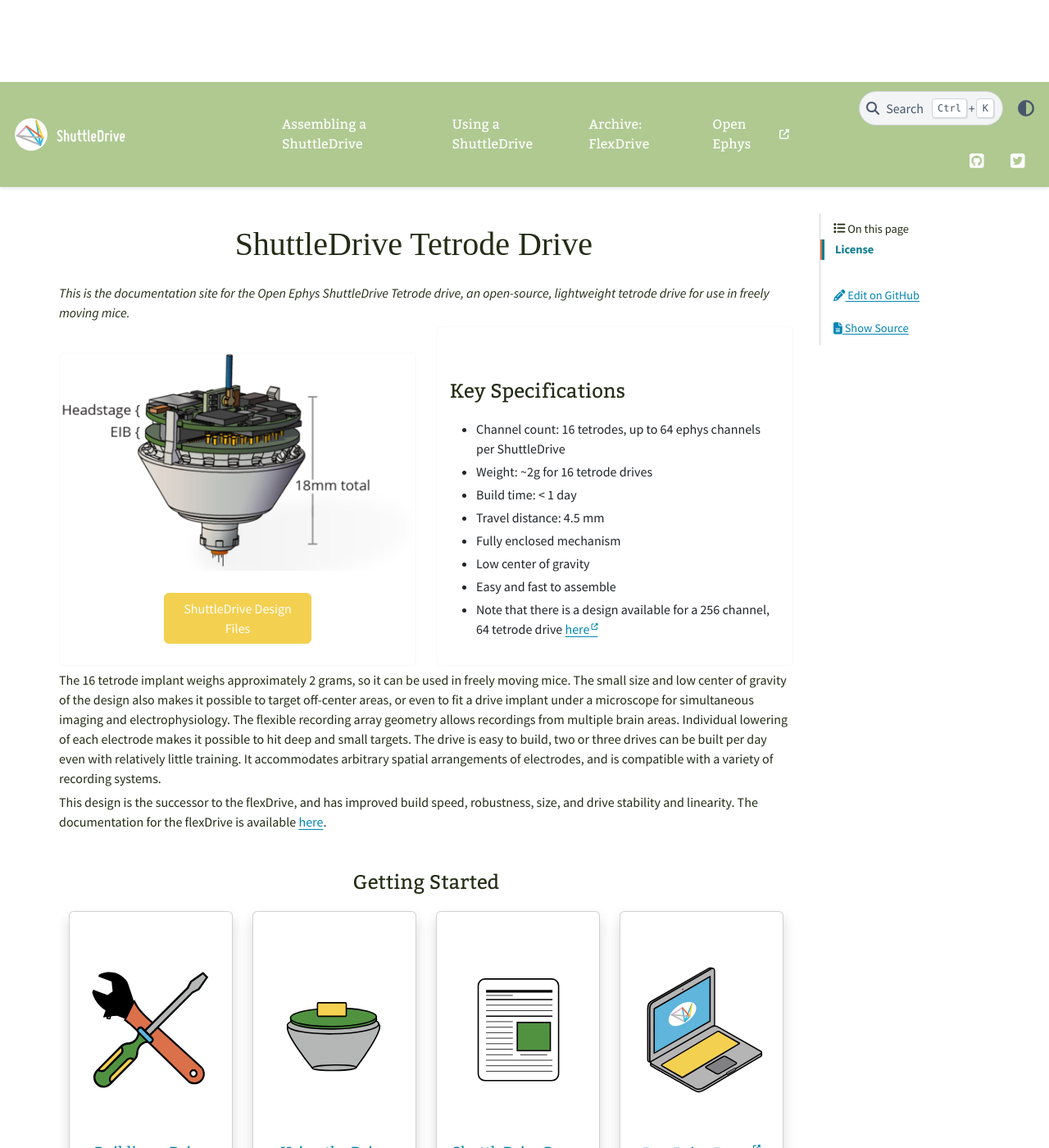
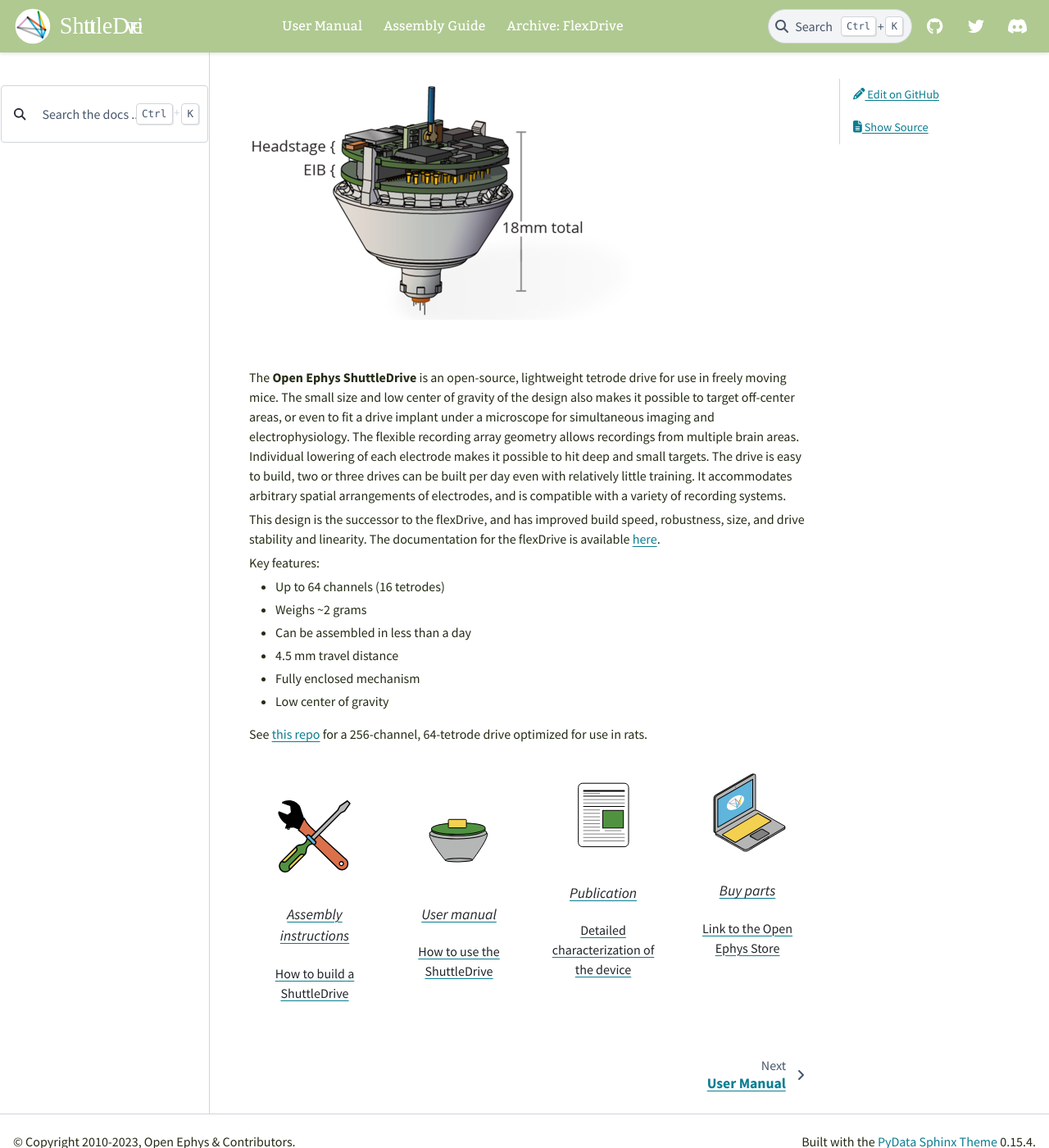
Before and after one commit to open-ephys/shuttledrive-docs, a Sphinx documentation site: the page built from source/index.rst, in a window 1280 px wide and 1400 px high. Shown: the whole window at 82% size. Built offline with Sphinx 7.4.7 and the PyData theme 0.15.4, drawn with Linux system fonts in a browser that asks for light colours; some of the changed text lies outside the part shown.

Commit message:
Standardize documentation sites

```diff
--- a/source/_static/theme_overrides.css
+++ b/source/_static/theme_overrides.css
@@ -37,6 +37,11 @@
 .navbar {
   background: #afc991 !important;
   font-size: 1em;
+}
+
+.search-button {
+  color: white !important;
+  margin-right: 30px;
 }
 
 /* navigation bar: text background color and text color when selected*/
@@ -86,32 +91,6 @@
   border-left: 2px solid #da714a;
 }
 
-/* body links (external) */
-a {
-  color: #0086b3;
-}
-
-a:hover {
-  color: #004d66;
-  text-decoration: none;
-}
-
-a.reference.external:after {
-  font-family: 'Font Awesome 5 Free';
-  font-weight: 900;
-  content: ' \f35d';
-  font-size: 0.5em;
-  vertical-align: super;
-}
-
-a.external-link:after {
-  font-family: 'Font Awesome 5 Free';
-  font-weight: 900;
-  content: ' \f35d';
-  font-size: 0.5em;
-  vertical-align: super;
-}
-
 p.card-reference {
   margin: 2.75rem 0 1.05rem;
   font-family: "Bitter", sans-serif;
@@ -137,26 +116,24 @@
   background-color: white;
   margin-bottom: 1.15rem;
   font-size: 1em;
-  padding-top: 100px;
   color: #242c16;
   font-family: "Source Sans", sans-serif;
 }
 
 h1 {
   margin: 2.75rem 0 1.05rem;
-    font-family: "Miso";
+  font-family: "Bitter", sans-serif;
   font-weight: 400;
   line-height: 1.15;
-    text-align: center;
   margin-top: 0;
   color: #242c16;
-    font-size: 2.5em;
+  font-size: 2.2em;
 }
 
 h2 {
 margin: 2.75rem 0 1.05rem;
 font-family: "Bitter", sans-serif;
-  font-weight: 400;
+font-weight: 500;
 line-height: 1.15;
 color: #242c16;
 font-size: 1.5em;
@@ -183,7 +160,8 @@
 h5 {
 margin: 2.75rem 0 1.05rem;
 font-family: "Source Sans", sans-serif;
-  font-weight: 400;
+font-style: italic;
+font-weight: 550;
 line-height: 1.15;
 color: #242c16;
 font-size: 1.1em;
@@ -192,11 +170,13 @@
 h6 {
 margin: 2.75rem 0 1.05rem;
 font-family: "Source Sans", sans-serif;
+font-style: italic;
 font-weight: 400;
 line-height: 1.15;
 color: #242c16;
 font-size: 1em;
 }
+
 
 /* define admonition colors */
 .admonition.attention {
@@ -298,7 +278,7 @@
 /* logo */
 .navbar-brand {
   position: relative;
-  height: 60px;
+  height: 70px;
   width: auto;
 }
 
@@ -391,7 +371,86 @@
     margin-right: auto;
     display: block;
 }
-/* change color of Twitter logo */
-i.fa-twitter-square:before {
-  color: #333;
+
+
+
+
+/* Gallery cards */
+
+.gallery-card .card-header {
+  height: 100%;
+  margin-top: 0rem;
+  align-items: center;
+  justify-content: center;
+  text-align: center;
+
+  } /* example of the default height for title */
+
+
+/* ensure images stay within the column bounds*/
+img {
+  max-width: 100%;
 }
+
+
+/* Landing page cards */
+.card-columns {
+  column-count: 4 !important;
+}
+
+.card-title {
+  margin: 1rem;
+}
+
+.intro-card .card-text {
+  margin:20px 0px;
+  color: var(--onix-txt-color) !important;
+}
+
+.card-img-top {
+  margin-top: 2em;
+}
+
+.card {
+  border: 0;
+}
+
+.intro-card {
+  transition: transform 0.2s ease;
+  border: 0;
+}
+
+.intro-card:hover {
+  transform: scale(1.05);
+}
+
+.col-lg-6 {
+  margin-top: 2em;
+}
+
+/* Gallery cards */
+
+.gallery-card .card-header {
+  height: 100%;
+  margin-top: 0rem;
+  align-items: center;
+  justify-content: center;
+  text-align: center;
+} /* example of the default height for title */
+
+.bd-content {
+  flex-grow: 1;
+  max-width: 100%;
+}
+
+.bd-page-width {
+  max-width: 100rem;
+}
+
+.bd-sidebar-primary {
+ width: 20%;
+}
+
+strong {
+ font-weight: bold;
+}
--- a/source/conf.py
+++ b/source/conf.py
@@ -82,7 +82,7 @@
 html_theme = "pydata_sphinx_theme"
 html_logo = "_static/images/oe_logo_name.svg"
 html_scaled_image_link = True
-
+html_title = project
 
 # Add any paths that contain custom static files (such as style sheets) here,
 # relative to this directory. They are copied after the builtin static files,
@@ -90,6 +90,11 @@
 html_static_path = ["_static"]
 
 html_style = "_static/theme_overrides.css"
+
+html_sidebars = {
+    'index': ['search-field.html'],
+    "**": ["sidebar-nav-bs.html"]
+}
 
 # Custom sidebar templates, must be a dictionary that maps document names
 # to template names.
@@ -177,14 +182,23 @@
 # Theme options are theme-specific and customize the look and feel of a theme
 # further.  For a list of options available for each theme, see the
 # documentation.
-# documentation.
 html_theme_options = {
-    "github_url": "https://github.com/open-ephys",
-    "twitter_url": "https://twitter.com/openephys",
-    "external_links": [{"name": "Open Ephys", "url": "https://open-ephys.org"},],
+    'use_edit_page_button': True,
     "navigation_with_keys": True,
-    "use_edit_page_button": True,
-    # 'search_bar_position' : "navbar",
+    "navbar_end": ["navbar-icon-links"],
+    "navbar_align": "content",
+    "footer_start": ["copyright"],
+    'icon_links': [
+        dict(name='GitHub',
+             url='https://github.com/open-ephys/commutator-docs',
+             icon='fab fa-github'),
+        dict(name='Twitter',
+             url='https://twitter.com/openephys',
+             icon='fab fa-twitter'),
+        dict(name='Discord',
+             url='https://discord.gg/WXAx2URNQU',
+             icon='fab fa-discord')
+    ],
     #'canonical_url': '',
     #'analytics_id': '',
     #'logo_only': False,
@@ -207,6 +221,7 @@
     "github_version": "main",
     "doc_path": "source",
     "css_files": ["_static/theme_overrides.css",],
+    'default_mode': 'light'
 }
 
 # Option for linkcheck
--- a/source/index.rst
+++ b/source/index.rst
@@ -1,108 +1,71 @@
-*************************************************
-ShuttleDrive Tetrode Drive
-*************************************************
+.. title:: Home
 
-*This is the documentation site for the Open Ephys ShuttleDrive Tetrode drive, an open-source, lightweight tetrode drive for use in freely moving mice.*
+.. image:: _static/images/shuttleDrive_drawing.png
+  :alt: A drawing of a shuttleDrive
 
-.. raw:: html
+|
 
-  <div class="row">
-    <div class="col-lg-6 col-md-6 col-sm-12 col-xs-12 d-flex">
-      <div class="card border-light">
-        <img class="card-img-top" src="_static/images/shuttleDrive_drawing.png" alt="ShuttleDrive Tetrode Drive" style="margin: 0 auto">
-        <a href="https://github.com/open-ephys/shuttle-drive" class="btn btn-primary" style="background-color:#f4d050;border-color:#f4d050; width: 180px; margin: auto">ShuttleDrive Design Files</a>
-      </div>
-    </div>
-    <div class="col-lg-6 col-md-6 col-sm-12 col-xs-12 d-flex" style="margin-top: 0em!important">
-      <div class="card border-light">
-        <div class="card-body" >
-          <p class="card-text">
-          <h2>Key Specifications<a class="headerlink" href="#key-specifications" title="Permalink to this headline">¶</a></h2>
-          <ul class="simple">
-          <li><p>Channel count: 16 tetrodes, up to 64 ephys channels per ShuttleDrive</p></li>
-          <li><p>Weight: ~2g for 16 tetrode drives</p></li>
-          <li><p>Build time:  &lt; 1 day</p></li>
-          <li><p>Travel distance: 4.5 mm</p></li>
-          <li><p>Fully enclosed mechanism</p></li>
-          <li><p>Low center of gravity</p></li>
-          <li><p>Easy and fast to assemble</p></li>
-          <li><p>Note that there is a design available for a 256 channel, 64 tetrode drive <a class="reference external" href="https://github.com/open-ephys/shuttle-drive/tree/master/large_64drives">here</a></p></li>
-          </ul>
-        </div>
-      </div>
-    </div>
-  </div>
-
-
-The 16 tetrode implant weighs approximately 2 grams, so it can be used in freely moving mice. The small size and low center of gravity of the design also makes it possible to target off-center areas, or even to fit a drive implant under a microscope for simultaneous imaging and electrophysiology.
-The flexible recording array geometry allows recordings from multiple brain areas. Individual lowering of each electrode makes it possible to hit deep and small targets. The drive is easy to build, two or three drives can be built per day even with relatively little training. It accommodates arbitrary spatial arrangements of electrodes, and is compatible with a variety of recording systems.
-
+The **Open Ephys ShuttleDrive** is an open-source, lightweight tetrode drive for use in freely moving mice. The small size and low center of gravity of the design also makes it possible to target off-center areas, or even to fit a drive implant under a microscope for simultaneous imaging and electrophysiology. The flexible recording array geometry allows recordings from multiple brain areas. Individual lowering of each electrode makes it possible to hit deep and small targets. The drive is easy to build, two or three drives can be built per day even with relatively little training. It accommodates arbitrary spatial arrangements of electrodes, and is compatible with a variety of recording systems.
 
 This design is the successor to the flexDrive, and has improved build speed, robustness, size, and drive stability and linearity.
 The documentation for the flexDrive is available :ref:`here <flexdriveoverview>`.
 
+Key features:
 
+- Up to 64 channels (16 tetrodes)
+- Weighs ~2 grams
+- Can be assembled in less than a day
+- 4.5 mm travel distance
+- Fully enclosed mechanism
+- Low center of gravity
+
+See `this repo <https://github.com/open-ephys/shuttle-drive/tree/master/large_64drives>`_ for a 256-channel, 64-tetrode drive optimized for use in rats.
 
 .. raw:: html
 
-    <h2 style = "text-align: center"> Getting Started </h2>
+    <br>
 
-    <div class="container">
-      <div class="row row-cols-lg-4 row-cols-md-2 row-cols-sm-1 row-cols-xs-1">
-        <div class="col mb-4">
-          <div class="card h-100 text-center intro-card shadow">
-            <a href = pages/assemblyguide.html>
-                <img src="_static/images/noun_screwdriver.svg" class="card-img-top" height="160">
-                <div class="card-body flex-fill">
-                  <p class="card-reference">Building a Drive</p>
-                </div>
-            </a>
-          </div>
+    <div class="card-columns">
+        <a class="reference internal" href="pages/assemblyguide.html"><span class="std std-ref custom-card">
+        <div class="card text-center intro-card">
+            <img src="_static/images/noun_screwdriver.svg" class="card-img-top hover-zoom" alt="Screwdriver" height="100">
+            <div class="card-body flex-fill">
+                <h5 class="card-title">Assembly instructions</h5>
+                <p class="card-text">How to build a ShuttleDrive</p>
+            </div>
         </div>
-        <div class="col mb-4">
-          <div class="card h-100 text-center intro-card shadow">
-            <a href = pages/usingdrive.html>
-                <img src="_static/images/shuttledrive.svg" class="card-img-top" height="160">
-                <div class="card-body flex-fill">
-                  <p class="card-reference">Using the Drive</p>
-                </div>
-            </a>
-          </div>
+        <a class="reference internal" href="pages/usingdrive.html"><span class="std std-ref custom-card">
+        <div class="card text-center intro-card">
+            <img src="_static/images/shuttledrive.svg" class="card-img-top hover-zoom" alt="An image of a shuttleDrive" height="100">
+            <div class="card-body flex-fill">
+                <h5 class="card-title">User manual</h5>
+                <p class="card-text">How to use the ShuttleDrive</p>
+            </div>
         </div>
-        <div class="col mb-4">
-          <div class="card h-100 text-center intro-card shadow">
-            <a href = "https://iopscience.iop.org/article/10.1088/1741-2552/ab77f9" target="_blank" rel="noopener noreferrer">
-              <img src="_static/images/paper.svg" class="card-img-top" height="160">
-              <div class="card-body flex-fill">
-                <p class="card-reference">ShuttleDrive Paper <i class="fas fa-external-link-alt" style = "font-size:0.5em; vertical-align: super"></i></p>
-              </div>
-            </a>
-
-          </div>
+        <a class="reference external" href="https://iopscience.iop.org/article/10.1088/1741-2552/ab77f9" target="_blank" rel="noopener noreferrer"><span class="std std-ref custom-card">
+        <div class="card text-center intro-card ">
+            <img src="_static/images/paper.svg" class="card-img-top" alt="A drawing of a paper" height="100">
+            <div class="card-body flex-fill">
+                <h5 class="card-title">Publication</h5>
+                <p class="card-text">Detailed characterization of the device</p>
+            </div>
         </div>
-        <div class="col mb-4">
-          <div class="card h-100 text-center intro-card shadow">
-            <a href = "https://open-ephys.org/drive-implant/drive-parts" target="_blank" rel="noopener noreferrer">
-              <img src="_static/images/noun_macbook.svg" class="card-img-top" height="160" >
-              <div class="card-body flex-fill">
-                <p class="card-reference">Buy Drive Parts <i class="fas fa-external-link-alt" style = "font-size:0.5em; vertical-align: super"></i></p>
-              </div>
-            </a>
-          </div>
+        <a class="reference external" href="https://open-ephys.org/drive-implant/drive-parts" target="_blank" rel="noopener noreferrer"><span class="std std-ref custom-card">
+        <div class="card text-center intro-card">
+            <img src="_static/images/noun_macbook.svg" class="card-img-top" alt="A laptop" height="100">
+            <div class="card-body flex-fill">
+                <h5 class="card-title">Buy parts</h5>
+                <p class="card-text">Link to the Open Ephys Store</p>
+            </div>
         </div>
-      </div>
     </div>
 
+
 .. toctree::
+  :hidden:
   :maxdepth: 2
+  :titlesonly:
 
+  pages/usingdrive.rst
   pages/assemblyguide.rst
-  pages/usingdrive.rst
   pages/flexDrive/flexdriveoverview.rst
-
-License
-#################################################
-
-This work is licensed under CC BY-SA 4.0.
-
-To view a copy of this license, visit https://creativecommons.org/licenses/by-sa/4.0/
--- a/source/pages/assemblyguide.rst
+++ b/source/pages/assemblyguide.rst
@@ -1,7 +1,7 @@
 .. _assemblyguide:
 
 *************************************************
-Assembling a ShuttleDrive
+Assembly Guide
 *************************************************
 
 .. toctree::
--- a/source/pages/usingdrive.rst
+++ b/source/pages/usingdrive.rst
@@ -1,7 +1,7 @@
 .. _usingdrive:
 
 *************************************************
-Using a ShuttleDrive
+User Manual
 *************************************************
 
 .. toctree::
```
Also changed, not shown: README.rst (+6 -8 lines), LICENSE.txt (deleted), source/_static/images/oe_logo_name.svg, 3 other files. Lines whose indentation alone changed are shown as unchanged.
